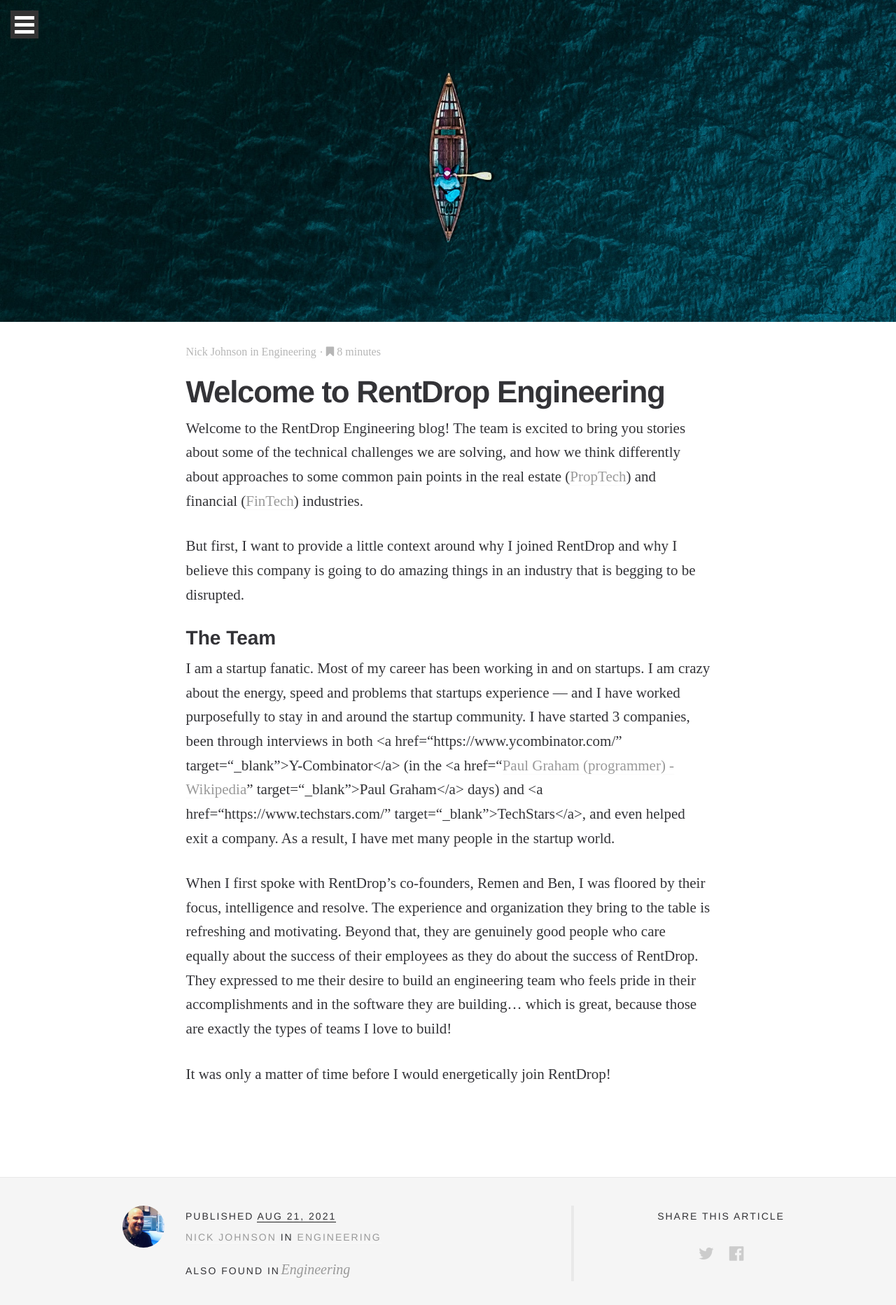
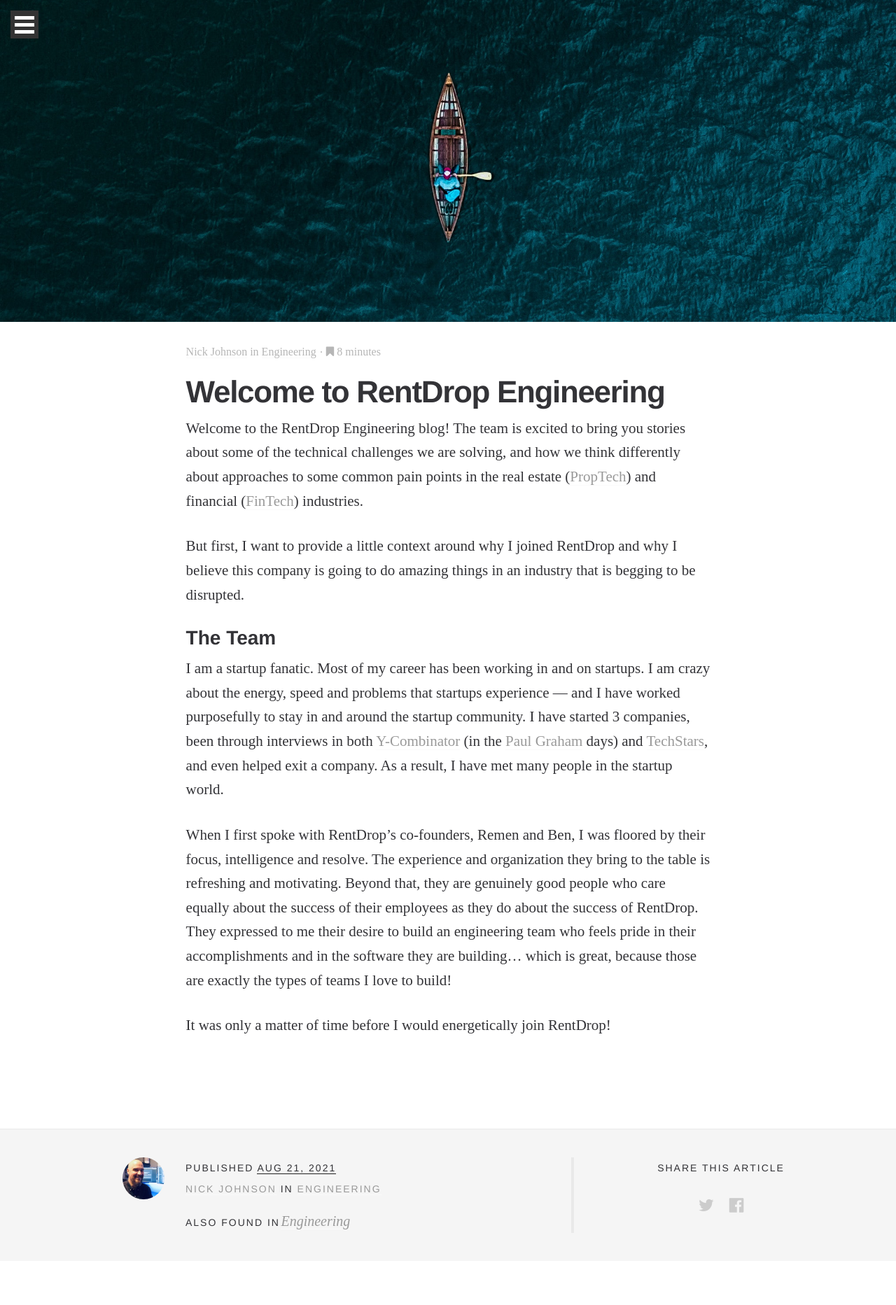
Before and after one commit to rentdrop/rentdrop.github.io, a Jekyll site: the page built from _posts/2021-08-21-welcome-to-rentdrop-engineering.md, in a window 1280 px wide. Shown: the top 1865 px of the page at 70% size. Built offline with Jekyll 4.4.1, drawn with Linux system fonts in a browser that asks for light colours; some of the changed lines change nothing that is shown.

Commit message:
update formatting

```diff
--- a/_posts/2021-08-21-welcome-to-rentdrop-engineering.md
+++ b/_posts/2021-08-21-welcome-to-rentdrop-engineering.md
@@ -18,7 +18,7 @@
 But first, I want to provide a little context around why I joined RentDrop and why I believe this company is going to do amazing things in an industry that is begging to be disrupted.
 
 ## The Team
-I am a startup fanatic. Most of my career has been working in and on startups. I am crazy about the energy, speed and problems that startups experience — and I have worked purposefully to stay in and around the startup community. I have started 3 companies, been through interviews in both <a href=“https://www.ycombinator.com/” target=“_blank”>Y-Combinator</a> (in the <a href=“[Paul Graham (programmer) - Wikipedia](https://en.wikipedia.org/wiki/Paul_Graham_(programmer))” target=“_blank”>Paul Graham</a> days) and <a href=“https://www.techstars.com/” target=“_blank”>TechStars</a>, and even helped exit a company. As a result, I have met many people in the startup world.
+I am a startup fanatic. Most of my career has been working in and on startups. I am crazy about the energy, speed and problems that startups experience — and I have worked purposefully to stay in and around the startup community. I have started 3 companies, been through interviews in both <a href="https://www.ycombinator.com/" target="_blank">Y-Combinator</a> (in the <a href="https://en.wikipedia.org/wiki/Paul_Graham_(programmer)" target="_blank">Paul Graham</a> days) and <a href="https://www.techstars.com/" target="_blank">TechStars</a>, and even helped exit a company. As a result, I have met many people in the startup world.
 
 When I first spoke with RentDrop’s co-founders, Remen and Ben, I was floored by their focus, intelligence and resolve. The experience and organization they bring to the table is refreshing and motivating. Beyond that, they are genuinely good people who care equally about the success of their employees as they do about the success of RentDrop. They expressed to me their desire to build an engineering team who feels pride in their accomplishments	 and in the software they are building… which is great, because those are exactly the types of teams I love to build!
 
```
